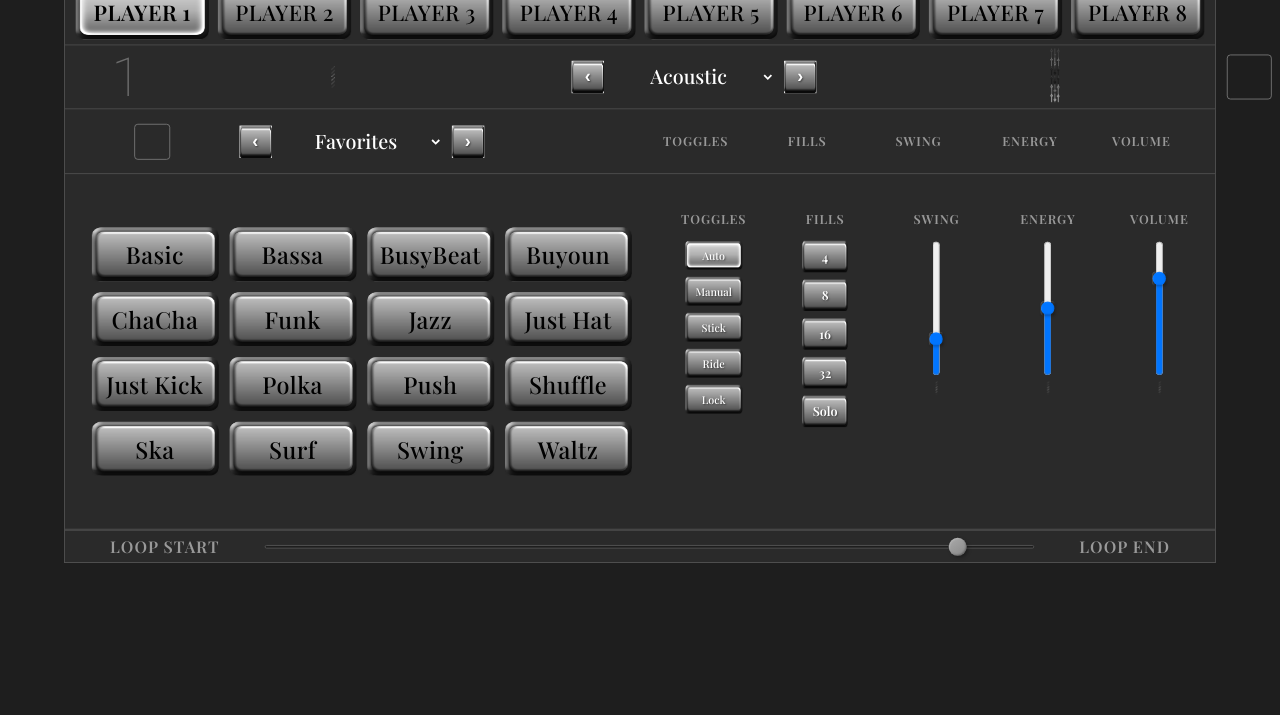
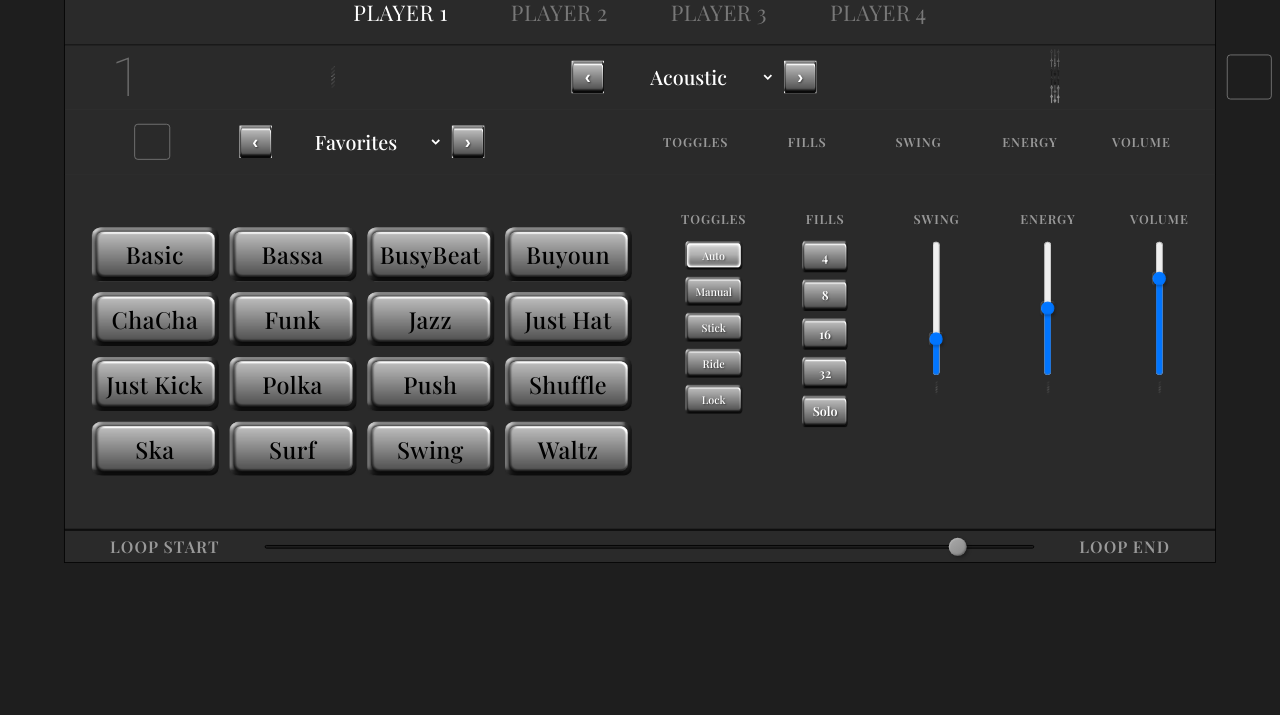
Before and after one commit to larryseyer/OTTO-Interface-Development, a plain HTML site: page index.html in a window 1280 px wide. Shown: the part 85-800 px from the top of the page. Drawn offline with nearby package versions, Linux system fonts and the light colour scheme; some icons are missing; a web font is replaced by a local one.

Commit message:
Removed graphics for player buttons, row separator lines are now black.  Remove lines between rows3-5

```diff
--- a/script.js
+++ b/script.js
@@ -10,7 +10,8 @@
 class OTTOAccurateInterface {
     constructor() {
         this.version = '1.0.0';  // Dynamic version number
-        this.numberOfPlayers = 8;
+        this.maxPlayers = 8;  // Maximum possible players
+        this.numberOfPlayers = 4;  // Default active players (configurable 4-8)
         this.currentPlayer = 1;
         this.splashScreenLength = 1000; // 1 second like original
         this.tempo = 120;
@@ -21,9 +22,9 @@ class OTTOAccurateInterface {
         this.isPlaying = true;  // Start in playing state to show pause icon
         this.currentPreset = 'default';  // Track current preset
 
-        // Player state tracking for all 8 players
+        // Player state tracking for all possible players
         this.playerStates = {};
-        for (let i = 1; i <= this.numberOfPlayers; i++) {
+        for (let i = 1; i <= this.maxPlayers; i++) {
             this.playerStates[i] = {
                 presetName: 'Default',
                 kitName: 'Acoustic',
@@ -79,7 +80,24 @@ class OTTOAccurateInterface {
         // Initialize UI for player 1
         this.updateUIForCurrentPlayer();
 
-        console.log('OTTO Accurate Interface initialized with', this.numberOfPlayers, 'players');
+        console.log('OTTO Accurate Interface initialized with', this.numberOfPlayers, 'active players (max:', this.maxPlayers, ')');
+    }
+
+    // Method to change number of active players
+    setNumberOfPlayers(num) {
+        if (num >= 4 && num <= 8) {
+            this.numberOfPlayers = num;
+            this.setupPlayerTabs();  // Refresh the player tabs and spacing
+
+            // If current player is beyond the new limit, switch to player 1
+            if (this.currentPlayer > num) {
+                this.switchToPlayer(1);
+            }
+
+            console.log('Number of active players set to:', num);
+        } else {
+            console.error('Number of players must be between 4 and 8');
+        }
     }
 
     setupVersion() {
@@ -128,12 +146,37 @@ class OTTOAccurateInterface {
     }
 
     setupPlayerTabs() {
+        // Calculate spacing based on number of players
+        // Base gap is 5px for 8 players, increases significantly for fewer players
+        // For 4 players: much more spacing for better distribution
+        const gaps = {
+            8: 5,    // Original perfect spacing for 8 players
+            7: 10,   // Double for 7 players
+            6: 15,   // Triple for 6 players
+            5: 20,   // 4x for 5 players
+            4: 30    // 6x for 4 players - lots of space
+        };
+        const gap = gaps[this.numberOfPlayers] || 5;
+
+        // Set the CSS variable for dynamic spacing
+        document.documentElement.style.setProperty('--player-tab-gap', `${gap}px`);
+        console.log(`Setting player tab gap to ${gap}px for ${this.numberOfPlayers} players`);
+
+        // Hide tabs beyond the configured number of players
         document.querySelectorAll('.player-tab').forEach((tab, index) => {
             const playerNumber = index + 1;
 
-            tab.addEventListener('click', () => {
-                this.switchToPlayer(playerNumber);
-            });
+            if (playerNumber <= this.numberOfPlayers) {
+                tab.style.display = 'flex';  // Show active players
+                if (!tab.hasAttribute('data-listener-added')) {
+                    tab.addEventListener('click', () => {
+                        this.switchToPlayer(playerNumber);
+                    });
+                    tab.setAttribute('data-listener-added', 'true');
+                }
+            } else {
+                tab.style.display = 'none';  // Hide inactive players
+            }
         });
     }
 
--- a/styles.css
+++ b/styles.css
@@ -12,7 +12,12 @@
     --text-secondary: #cccccc;
     --text-muted: #999999;
     --text-icon: #777777;  /* Icon color */
-    --border-color: #555555;
+
+    /* Global button text states */
+    --button-text-normal: #777777;  /* Normal state */
+    --button-text-hover: #aaaaaa;   /* Hover state */
+    --button-text-active: #ffffff;  /* Active/selected state */
+    --border-color: #000000;  /* Black borders between rows */
 
     /* Button colors - 3D metallic style */
     --button-face: #888888;
@@ -78,6 +83,9 @@
 
     /* Global hover zoom for row1 elements */
     --row1-hover-scale: 1.2;  /* 20% increase (was 1.05-1.1, now 1.2) */
+
+    /* Dynamic player tab spacing */
+    --player-tab-gap: 5px;  /* Default for 8 players */
 }
 
 * {
@@ -89,6 +97,13 @@
     -webkit-user-select: none;
     -moz-user-select: none;
     -ms-user-select: none;
+    outline: none !important;  /* Remove ALL focus outlines globally */
+}
+
+/* Remove focus outlines for all interactive elements */
+*:focus {
+    outline: none !important;
+    box-shadow: none !important;
 }
 
 /* Ensure interactive elements keep pointer cursor */
@@ -599,58 +614,62 @@ body {
 
 .player-tabs {
     display: flex;
-    gap: 10px; /* Further increased gap between button graphics */
-    padding: 8px 12px; /* Adjusted padding for better fit */
-    background: transparent; /* Ensure no background */
+    gap: var(--player-tab-gap);  /* Dynamic gap based on player count */
+    padding: 8px 12px;
+    background: transparent;
 }
 
 .player-tab {
-    padding: 0; /* No padding - text fills button */
-    background-image: url('Images/Button100.png');
-    background-size: 100% 600%; /* 6 states vertically */
-    background-position: 0 0%; /* Normal state - top segment */
-    background-repeat: no-repeat;
-    background-color: transparent; /* Ensure no background color */
+    padding: 15px 20px;
+    background: transparent;
     border: none;
-    color: #000000; /* Black text */
+    color: var(--button-text-normal);
     font-family: 'Playfair Display', serif;
     font-size: 24px !important;
-    font-weight: 500;
+    font-weight: 400;  /* Regular weight */
     cursor: pointer;
-    transition: all 0.05s ease;
+    transition: all 0.2s ease;
     letter-spacing: 0.5px;
     position: relative;
-    text-shadow: none; /* Removed text shadow for black text */
     border-radius: 3px;
     min-height: 60px;
     height: 60px;
-    width: 148px;
+    width: auto;
+    min-width: 140px;  /* Slightly reduced width */
     display: flex;
     align-items: center;
     justify-content: center;
     margin: 0;
     line-height: 1;
-    white-space: nowrap; /* Prevent text from wrapping to new line */
+    white-space: nowrap;
+    user-select: none;
+    -webkit-user-select: none;
+    -moz-user-select: none;
 }
 
 .player-tab:first-child {
     margin-left: 0;
 }
 
+.player-tab:active {
+    transform: scale(0.98);
+}
+
 .player-tab:hover {
-    background-position: 0 40%; /* WHITE button for hover */
+    color: var(--button-text-hover);
+    transform: scale(var(--row1-hover-scale));
 }
 
 .player-tab.active {
-    background-position: 0 20%; /* BLACK button for active/on */
-    font-weight: 600;
+    color: var(--button-text-active);
+    font-weight: 400;  /* Keep regular weight even when active */
 }
 
 /* Row 3: Drum Kit Section  - Kit Selection & Controls */
 .drum-kit-section {
     height: 10%;
     background: var(--bg-secondary);
-    border-bottom: 1px solid var(--border-color);
+    /* border-bottom: 1px solid var(--border-color); */  /* Commented out - no border between row3 and row4 */
     display: flex;
     align-items: center;
     padding: 0 20px;
@@ -791,7 +810,7 @@ body {
 .pattern-groups-section {
     height: 10%;
     background: var(--bg-secondary);
-    border-bottom: 1px solid var(--border-color);
+    /* border-bottom: 1px solid var(--border-color); */  /* Commented out - no border between row4 and row5 */
     display: flex;
     align-items: center;
     justify-content: center;
@@ -1196,13 +1215,7 @@ body {
     to { opacity: 0; transform: translateY(-5px); }
 }
 
-/* Focus States */
-button:focus,
-select:focus,
-input:focus {
-    outline: 2px solid rgba(255, 255, 255, 0.3);
-    outline-offset: 2px;
-}
+/* Focus States - Removed to prevent any focus outlines */
 
 /* Custom Scrollbars */
 ::-webkit-scrollbar {
```
Also changed, not shown: 2 other files.
